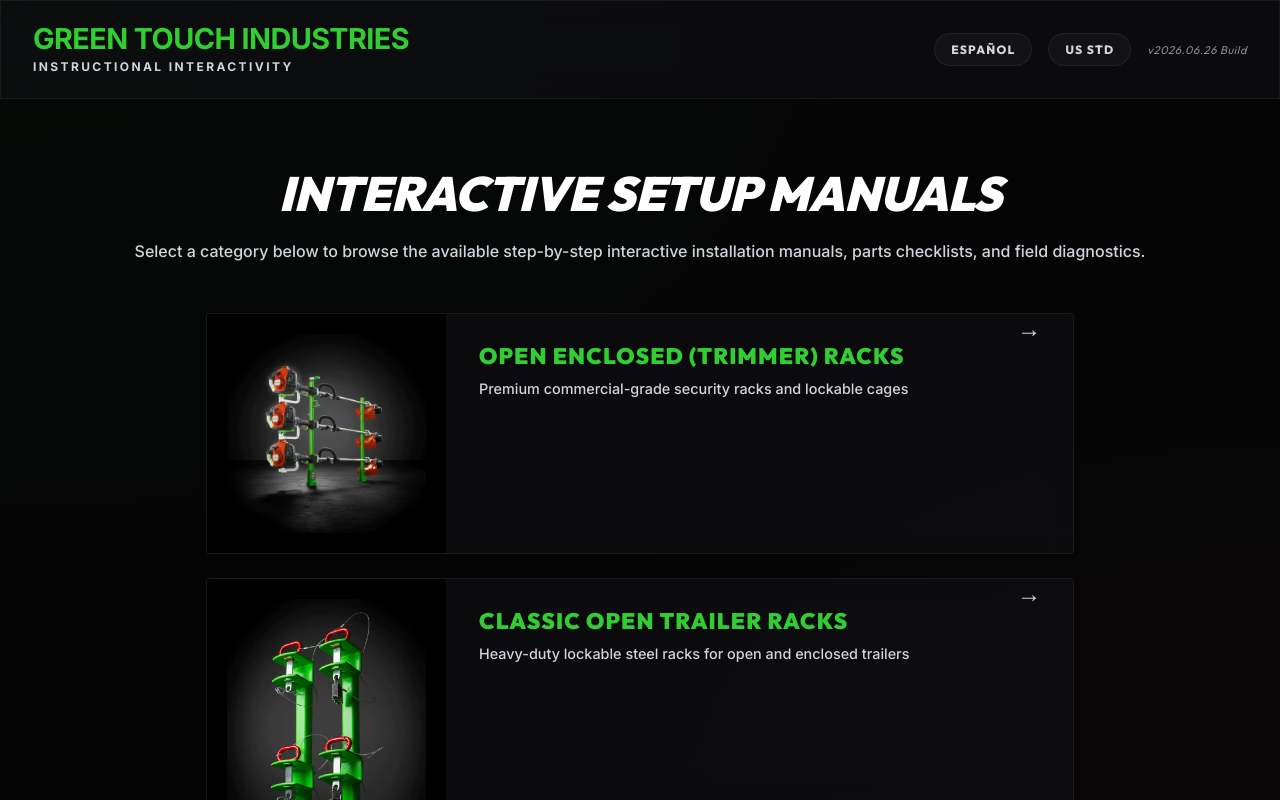
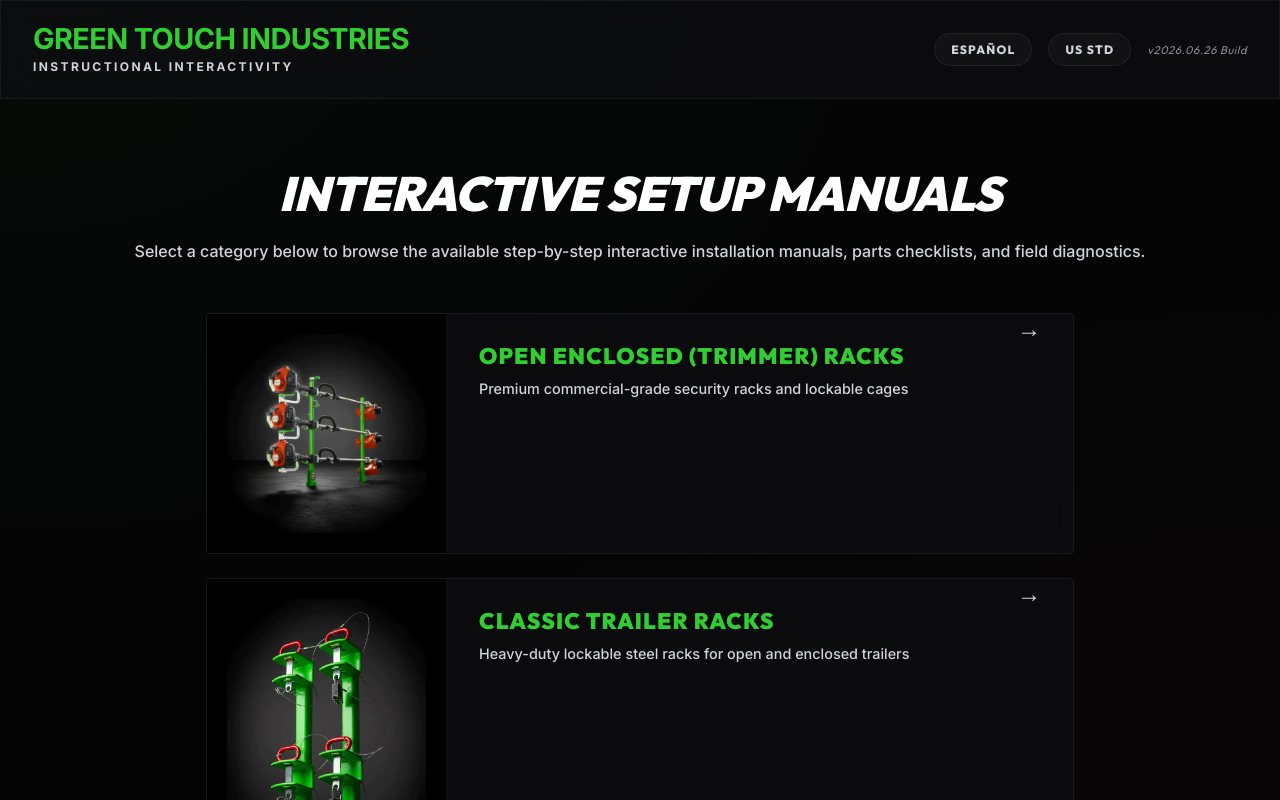
Before and after one commit to Green-Touch-Industries/interactive-manuals, a React (Vite) app: page / in a window 1280 px wide. Built offline with nearby package versions, Linux system fonts and the light colour scheme.

Commit message:
fix: rename Classic Open Trailer Racks category to Classic Trailer Racks

```diff
--- a/src/App.jsx
+++ b/src/App.jsx
@@ -35,8 +35,8 @@
     ]
   },
   {
-    category: 'Classic Open Trailer Racks',
-    categoryEs: 'Soportes de Remolque Abierto Classic',
+    category: 'Classic Trailer Racks',
+    categoryEs: 'Soportes de Remolque Classic',
     products: [
       { id: 'classic-trimmer', title: 'Classic Trimmer Racks', titleEs: 'Soportes de Cortabordes Classic', subtitle: 'LA011 & LB012', image: '/assets/manuals/classic-trimmer/hero.png', status: 'active' },
       { id: 'classic-enclosed', title: 'Classic Enclosed Trimmer Racks', titleEs: 'Soportes de Cortabordes Cerrados Classic', subtitle: 'SKU: LE015', image: '/assets/manuals/classic-enclosed/hero.png', status: 'active' },
@@ -196,7 +196,7 @@
 
   // Navigation states
   const [selectedProduct, setSelectedProduct] = useState(null); // 'xtreme-pro', 'bps100', 'spc21', 'wc001', or null
-  const [selectedCategory, setSelectedCategory] = useState(null); // 'Open Enclosed (Trimmer) Racks', 'Classic Open Trailer Racks', 'Mounting Solutions', or null
+  const [selectedCategory, setSelectedCategory] = useState(null); // 'Open Enclosed (Trimmer) Racks', 'Classic Trailer Racks', 'Mounting Solutions', or null
   const [selectedModel, setSelectedModel] = useState(null); // Sub-model for trimmer racks, or product title for others
   const [selectedConfig, setSelectedConfig] = useState(null); // 'open', 'round', 'advanced', 'enclosed', etc.
   const [showOpenSubOptions, setShowOpenSubOptions] = useState(false);
@@ -613,12 +613,12 @@
                 </div>
               </button>
 
-              {/* Category 2: Classic Open Trailer Racks */}
-              <button type="button" className="lobby-category-card" onClick={() => setSelectedCategory('Classic Open Trailer Racks')}>
+              {/* Category 2: Classic Trailer Racks */}
+              <button type="button" className="lobby-category-card" onClick={() => setSelectedCategory('Classic Trailer Racks')}>
                 <div className="lobby-image-wrapper">
                   <img
                     src={getAssetUrl('/assets/manuals/classic-trimmer/hero.png')}
-                    alt="Classic Open Trailer Racks"
+                    alt="Classic Trailer Racks"
                     className="lobby-image"
                     fetchpriority="high"
                     onError={(e) => { e.target.src = getAssetUrl('/vite.svg'); }}
@@ -626,7 +626,7 @@
                 </div>
                 <div className="lobby-card-body">
                   <h2 className="lobby-card-title">
-                    {lang === 'en' ? 'Classic Open Trailer Racks' : 'Soportes de Remolque Abierto Classic'}
+                    {lang === 'en' ? 'Classic Trailer Racks' : 'Soportes de Remolque Classic'}
                   </h2>
                   <p className="lobby-card-subtitle">
                     {lang === 'en'
@@ -672,7 +672,7 @@
                 <h2 className="category-title" style={{ margin: 0 }}>
                   {lang === 'en'
                     ? selectedCategory
-                    : selectedCategory === 'Open Enclosed (Trimmer) Racks' ? 'Soportes Abiertos / Cerrados (Trimmer)' : selectedCategory === 'Classic Open Trailer Racks' ? 'Soportes de Remolque Abierto Classic' : 'Soluciones de Montaje'}
+                    : selectedCategory === 'Open Enclosed (Trimmer) Racks' ? 'Soportes Abiertos / Cerrados (Trimmer)' : selectedCategory === 'Classic Trailer Racks' ? 'Soportes de Remolque Classic' : 'Soluciones de Montaje'}
                 </h2>
                 <button
                   className="toggle-button"
```
